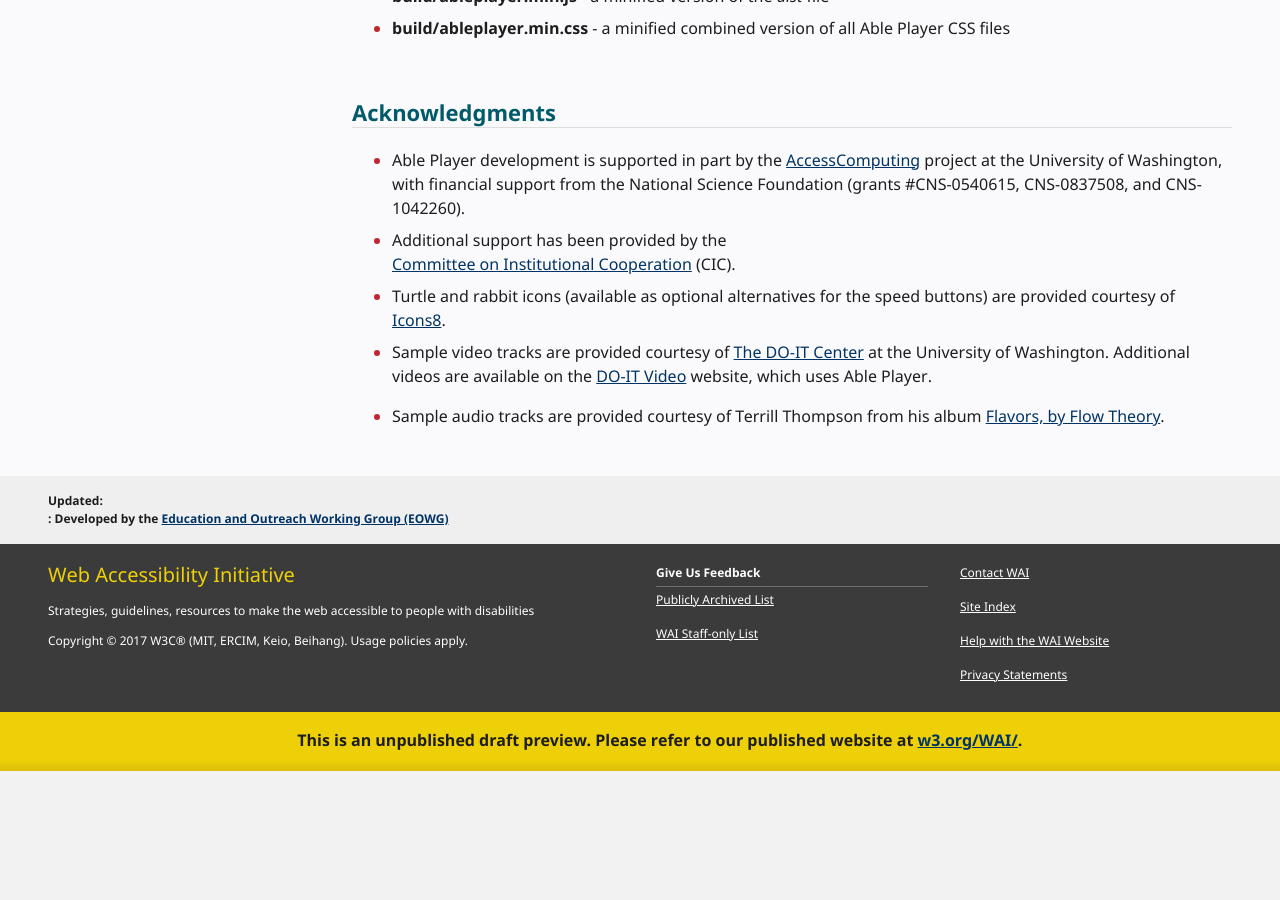
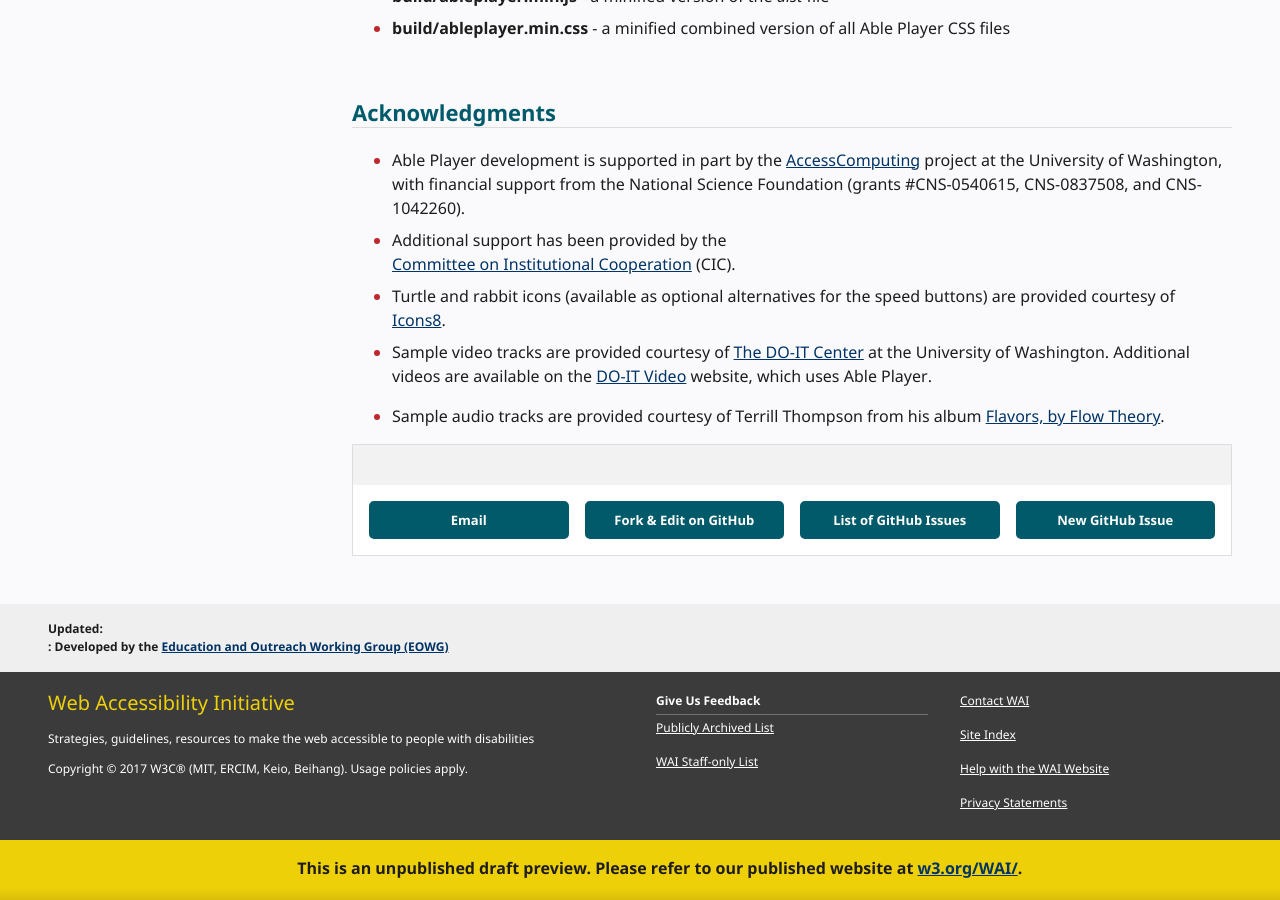
Before and after one commit to w3c/wai-website-theme, a Jekyll site: the page built from assets/ableplayer/README.md, in a window 1280 px wide and 900 px high, scrolled down 14865 px. Built offline with Jekyll 4.4.1, drawn with Linux system fonts in a browser that asks for light colours; cached includes are drawn as plain includes; our own code applies the rules of GitHub Pages for plain Markdown files; before the commit the page ends 15636 px from its top, so only the background shows below that.

Commit message:
Feedback box
related to: w3c/wai-website-design#110

```diff
--- /dev/null
+++ b/_includes/feedback-box.html
@@ -0,0 +1,42 @@
+{%- unless page.github.hide -%}
+{%- if page.github.repository -%}{%- assign repo = page.github.repository -%}{%endif%}
+
+{%- if site.repository -%}
+    {%- assign repo = site.repository -%}
+{%- endif- %}
+{%- if page.collection -%}
+    {%- assign col = site.collections | where: "label", page.collection | first -%}
+    {%- assign repo = col.repository -%}
+{%- endif- %}
+{%- if page.github.repository -%}
+    {%- assign repo = page.github.repository -%}
+{%- endif- %}
+
+{%- assign branch = "master" -%}
+{%- if site.branch -%}
+    {%- assign branch = site.branch -%}
+{%- endif- %}
+{%- if page.collection -%}
+    {%- assign col = site.collections | where: "label", page.collection | first -%}
+    {%- assign branch = col.branch -%}
+{%- endif- %}
+{%- if page.github.branch -%}
+    {%- assign branch = page.github.branch -%}
+{%- endif- %}
+
+{%- assign path = "index.md" -%}
+{%- if page.github.path -%}
+    {%- assign path = page.github.path -%}
+{%- endif- %}
+
+{%- include box.html type="start" title=site.help.title class="icon" icon="comments" -%}
+{%- assign url_title = page.title | url_param_escape -%}
+{{ site.help.title | replace: "%s", url_title | markdownify }}
+<div class="button-group">
+    <a href="{{ "mailto:wai-eo-editors@w3.org?subject=%2" | replace: "%s", url_title }}" class="button"><span>Email</span></a>
+    <a href="https://github.com/{{repo}}/edit/{{branch}}/{{path}}"  class="button"><span>Fork &amp; Edit on GitHub</span></a>
+    <a href="https://github.com/{{repo}}/issues" class="button"><span>List of GitHub Issues</span></a>
+    <a href="https://github.com/{{repo}}/issues/new" class="button"><span>New GitHub Issue</span></a>
+</div>
+{%- include box.html type="end" -%}
+{%- endunless -%}
--- a/_layouts/default.html
+++ b/_layouts/default.html
@@ -15,6 +15,8 @@
       {% include resources.html %}
     {% endif %}
 
+    {% include feedback-box.html %}
+
     {% include prevnext.html %}
   </article>
   <a class="button button-backtotop" href="#top"><span>{% include_cached icon.html name="arrow-up" %} Back to Top</span></a>
```
